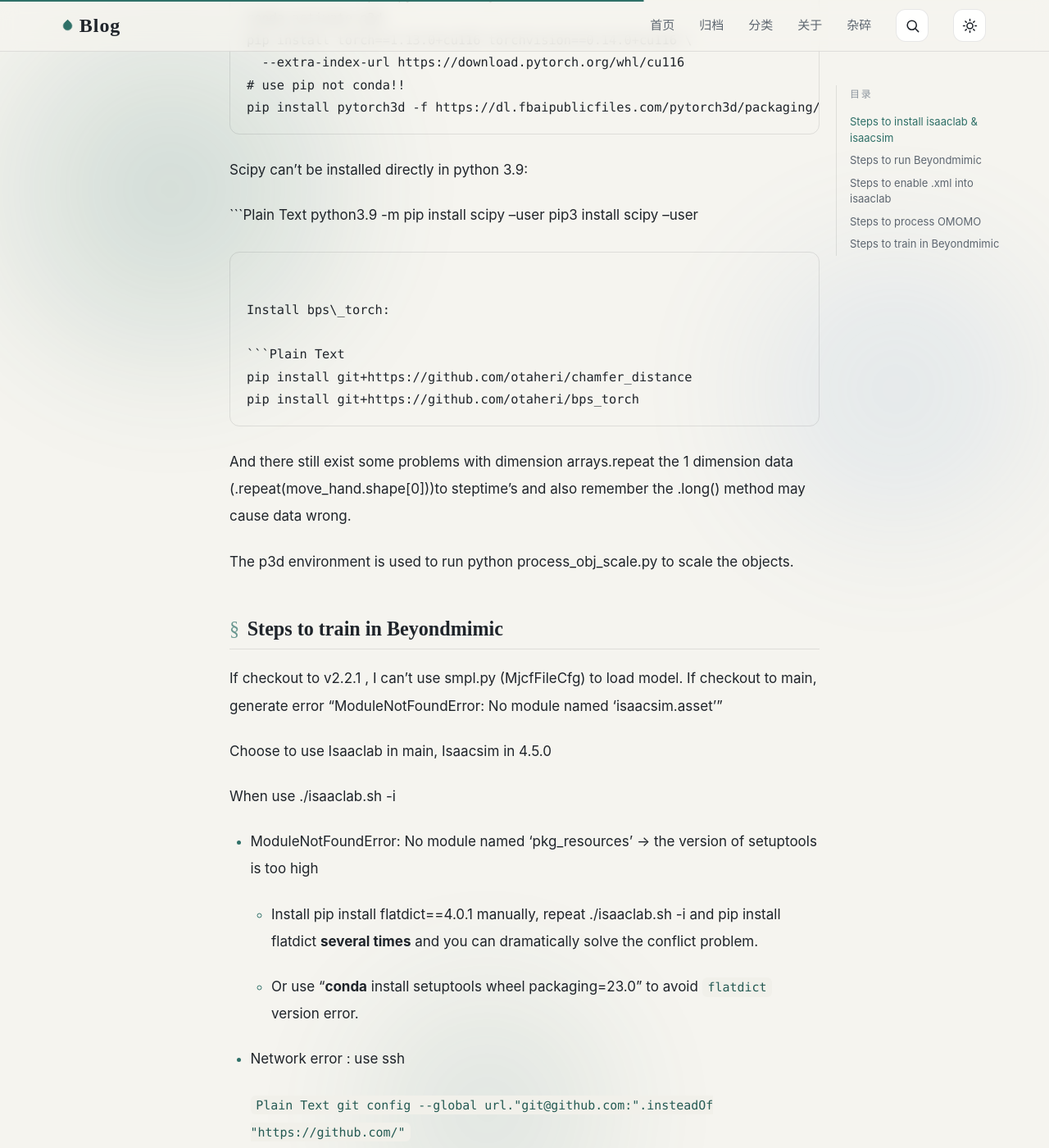
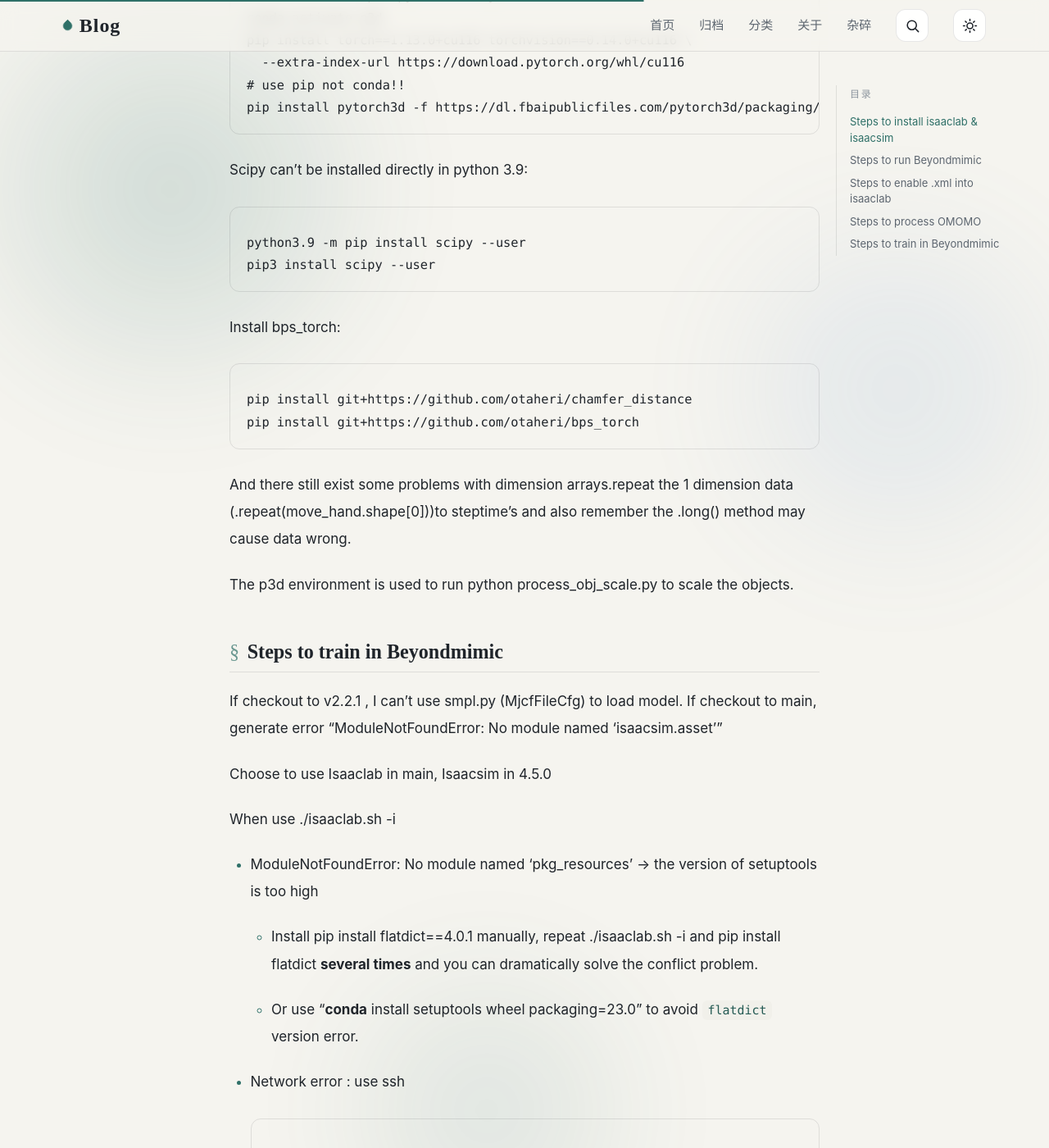
Before and after one commit to zjbella/zjbella.github.io, a Jekyll site: the page built from _posts/2026-05-27-steps.md, in a window 1280 px wide and 1400 px high, scrolled down 2084 px. Shown: the whole window at 82% size. Built offline with Jekyll 4.4.1, drawn with Linux system fonts in a browser that asks for light colours; a style sheet for code colours, icons or effects is not loaded; some of the changed text lies outside the part shown.

Commit message:
Modify3 post:steps

````diff
--- a/_posts/2026-05-27-steps.md
+++ b/_posts/2026-05-27-steps.md
@@ -53,14 +53,14 @@ pip install pytorch3d -f https://dl.fbaipublicfiles.com/pytorch3d/packaging/whee
 
 Scipy can't be installed directly in python 3\.9:
 
-```Plain Text
+```
 python3.9 -m pip install scipy --user
 pip3 install scipy --user
 ```
 
 Install bps\_torch:
 
-```Plain Text
+```
 pip install git+https://github.com/otaheri/chamfer_distance
 pip install git+https://github.com/otaheri/bps_torch
 ```
@@ -87,7 +87,7 @@ When use \./isaaclab\.sh \-i
 
 - Network error : use ssh
 
-    ```Plain Text
+    ```
     git config --global url."git@github.com:".insteadOf "https://github.com/"
     ```
 
@@ -95,7 +95,7 @@ Use \./isaaclab\.sh \-i none to replace the whole install
 
 - Refer to https://blog\.csdn\.net/2303\_76350015/article/details/155522236  install
 
-    ```Plain Text
+    ```
     pip install "torch==2.7.0" "torchvision==0.22.0" \
        --index-url https://download.pytorch.org/whl/cu128
     ```
````
